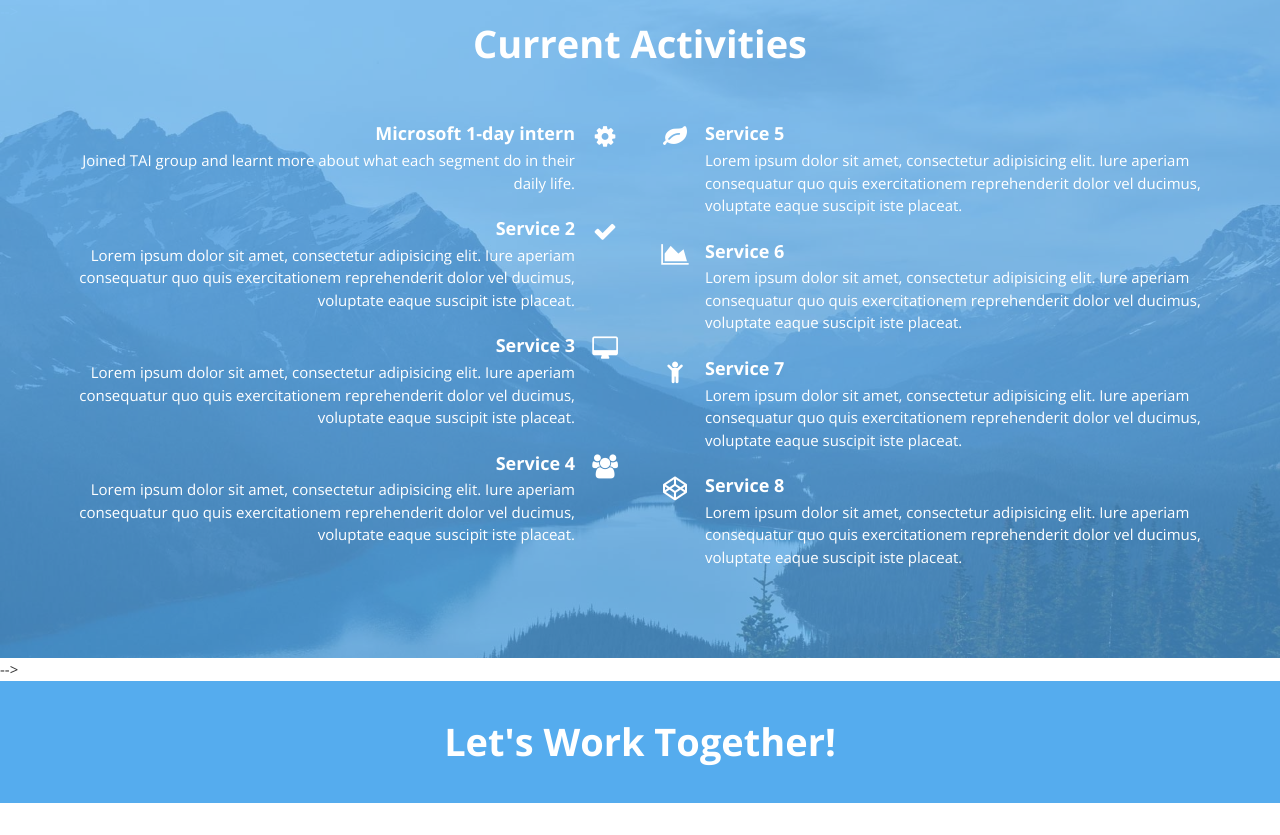
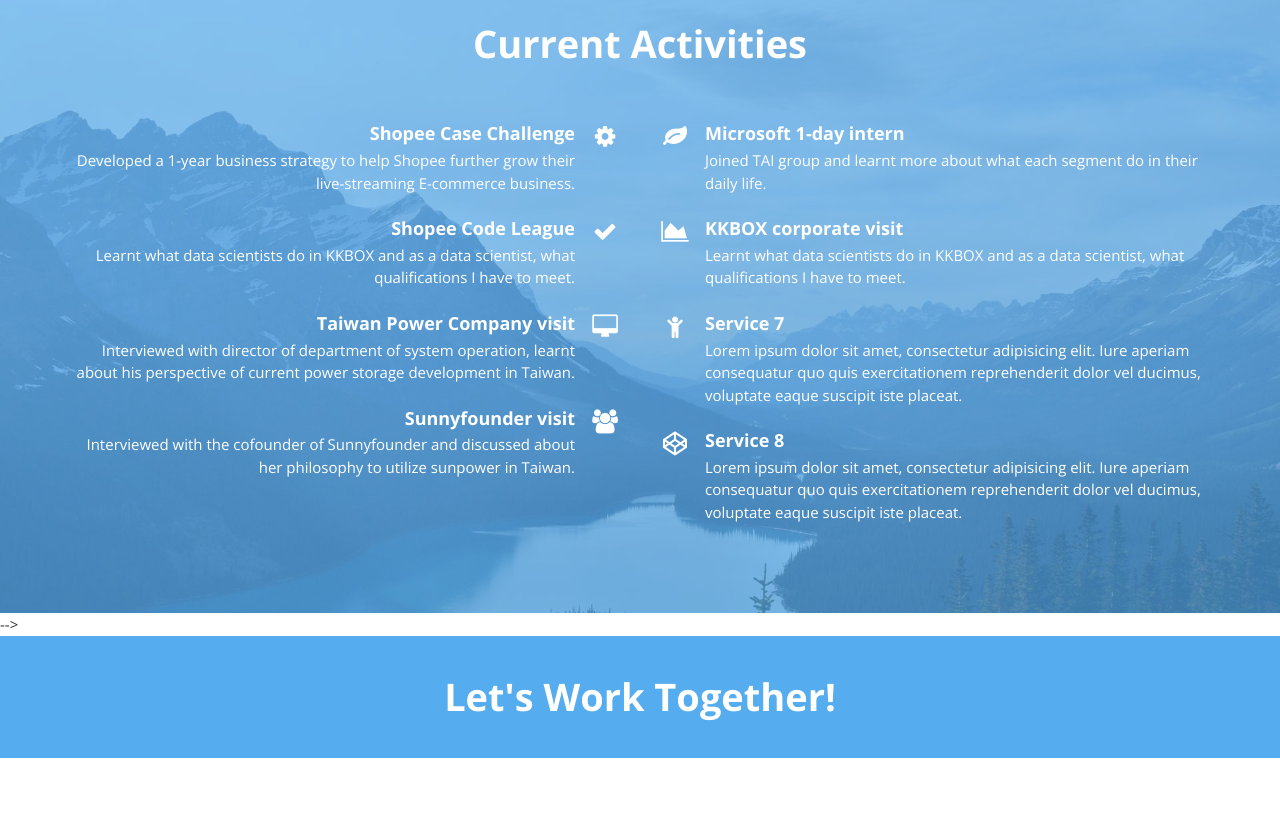
Before and after one commit to Doro-Chau/My-Website, a plain HTML site: page index.html in a window 1280 px wide. Shown: the part 880-1715 px from the top of the page. Drawn offline with nearby package versions, Linux system fonts and the light colour scheme.

Commit message:
activity

```diff
--- a/index.html
+++ b/index.html
@@ -144,8 +144,8 @@
 					<div class="col-sm-6">
 						<div class="media">
 							<div class="media-body text-right">
-								<h4 class="media-heading">Microsoft 1-day intern</h4>
-								<p>Joined TAI group and learnt more about what each segment do in their daily life.</p>
+								<h4 class="media-heading">Shopee Case Challenge</h4>
+								<p>Developed a 1-year business strategy to help Shopee further grow their live-streaming E-commerce business.</p>
 							</div>
 							<div class="media-right">
 								<i class="fa fa-cog"></i>
@@ -153,8 +153,8 @@
 						</div>
 						<div class="media">
 							<div class="media-body text-right">
-								<h4 class="media-heading">Service 2</h4>
-								<p>Lorem ipsum dolor sit amet, consectetur adipisicing elit. Iure aperiam consequatur quo quis exercitationem reprehenderit dolor vel ducimus, voluptate eaque suscipit iste placeat.</p>
+								<h4 class="media-heading">Shopee Code League</h4>
+								<p>Learnt what data scientists do in KKBOX and as a data scientist, what qualifications I have to meet.</p>
 							</div>
 							<div class="media-right">
 								<i class="fa fa-check"></i>
@@ -162,8 +162,8 @@
 						</div>
 						<div class="media">
 							<div class="media-body text-right">
-								<h4 class="media-heading">Service 3</h4>
-								<p>Lorem ipsum dolor sit amet, consectetur adipisicing elit. Iure aperiam consequatur quo quis exercitationem reprehenderit dolor vel ducimus, voluptate eaque suscipit iste placeat.</p>
+								<h4 class="media-heading">Taiwan Power Company visit</h4>
+								<p>Interviewed with director of department of system operation, learnt about his perspective of current power storage development in Taiwan.</p>
 							</div>
 							<div class="media-right">
 								<i class="fa fa-desktop"></i>
@@ -171,8 +171,8 @@
 						</div>
 						<div class="media">
 							<div class="media-body text-right">
-								<h4 class="media-heading">Service 4</h4>
-								<p>Lorem ipsum dolor sit amet, consectetur adipisicing elit. Iure aperiam consequatur quo quis exercitationem reprehenderit dolor vel ducimus, voluptate eaque suscipit iste placeat.</p>
+								<h4 class="media-heading">Sunnyfounder visit</h4>
+								<p>Interviewed with the cofounder of Sunnyfounder and discussed about her philosophy to utilize sunpower in Taiwan.</p>
 							</div>
 							<div class="media-right">
 								<i class="fa fa-users"></i>
@@ -186,8 +186,8 @@
 								<i class="fa fa-leaf"></i>
 							</div>
 							<div class="media-body">
-								<h4 class="media-heading">Service 5</h4>
-								<p>Lorem ipsum dolor sit amet, consectetur adipisicing elit. Iure aperiam consequatur quo quis exercitationem reprehenderit dolor vel ducimus, voluptate eaque suscipit iste placeat.</p>
+								<h4 class="media-heading">Microsoft 1-day intern</h4>
+								<p>Joined TAI group and learnt more about what each segment do in their daily life.</p>
 							</div>
 						</div>
 						<div class="media">
@@ -195,8 +195,8 @@
 								<i class="fa fa-area-chart"></i>
 							</div>
 							<div class="media-body">
-								<h4 class="media-heading">Service 6</h4>
-								<p>Lorem ipsum dolor sit amet, consectetur adipisicing elit. Iure aperiam consequatur quo quis exercitationem reprehenderit dolor vel ducimus, voluptate eaque suscipit iste placeat.</p>
+								<h4 class="media-heading">KKBOX corporate visit</h4>
+								<p>Learnt what data scientists do in KKBOX and as a data scientist, what qualifications I have to meet.</p>
 							</div>
 						</div>
 						<div class="media">
```
